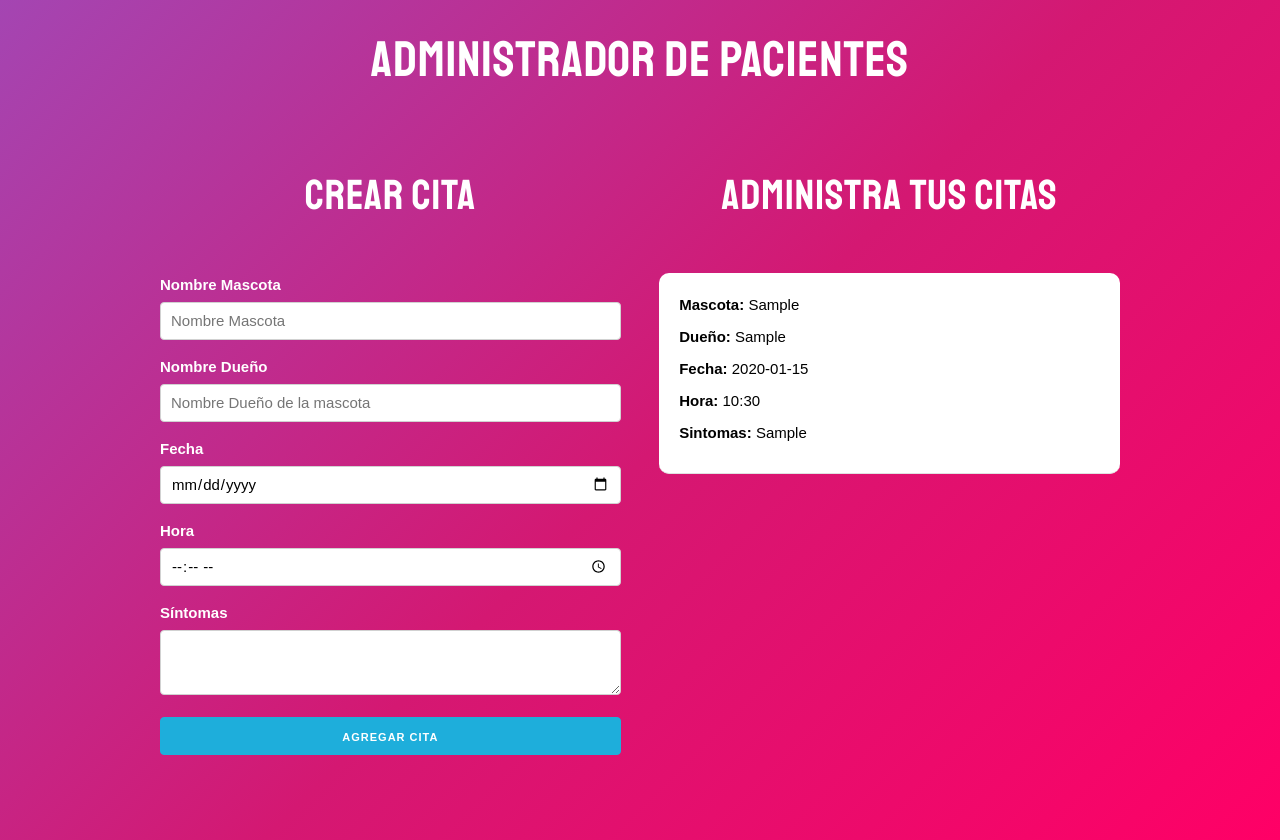
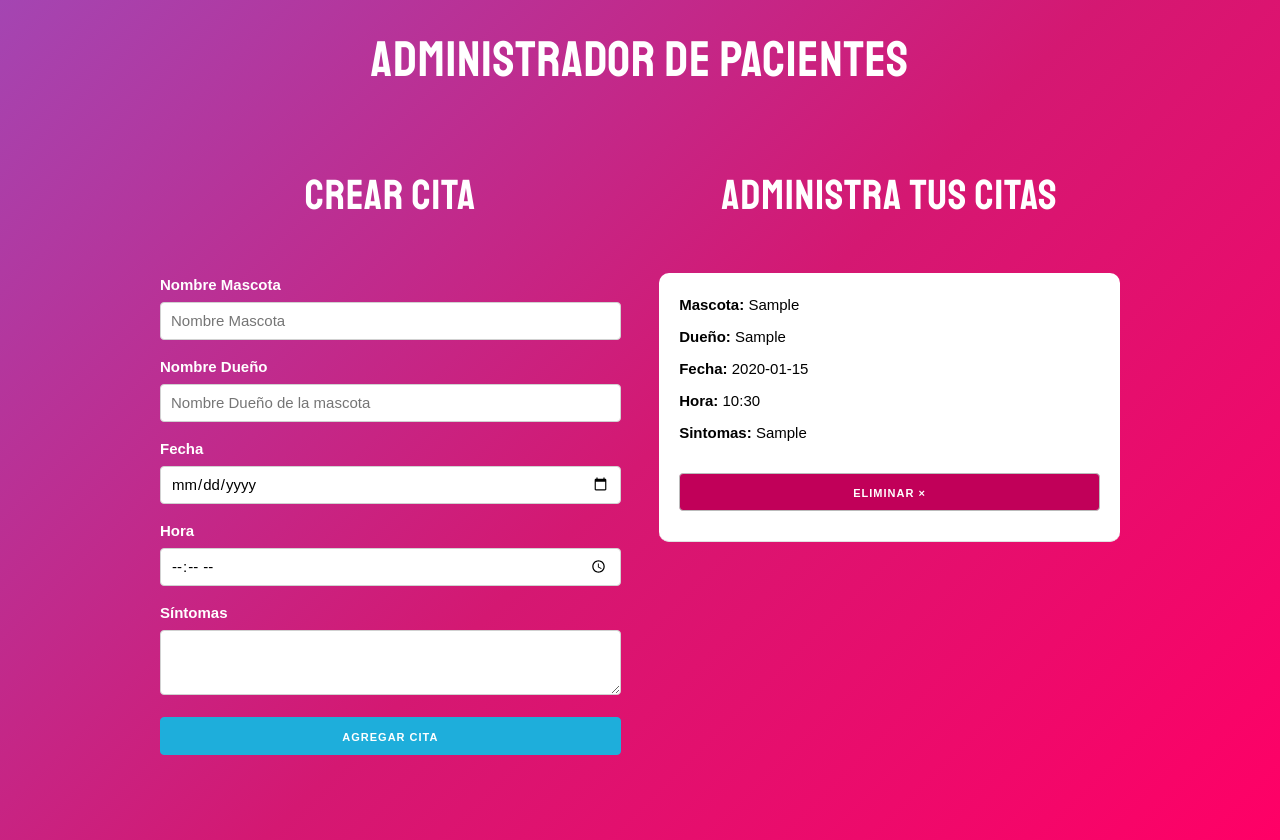
Before and after one commit to jganchozo/citas_react, a React (Create React App) app: page / in a window 1280 px wide. Both pictures are taken after typing "Sample", "Sample", "2020-01-15", "10:30", "Sample" into the empty fields and a click on the button "AGREGAR CITA". Built offline with nearby package versions, Linux system fonts and the light colour scheme.

Commit message:
eliminar citas

```diff
--- a/src/App.js
+++ b/src/App.js
@@ -12,6 +12,11 @@
     guardarCitas([...citas, cita]);
   }
 
+  //funcion que elimina una cita por su id
+  const eliminarCita = (id) => {
+    const nuevasCitas = citas.filter(cita => cita.id !== id);
+    guardarCitas(nuevasCitas);
+  }
 
   return (
     <Fragment>
@@ -28,6 +33,7 @@
               <Cita
                 key={cita.id}
                 cita={cita}
+                eliminarCita= {eliminarCita}
               />
             ))}
           </div>
--- a/src/components/Cita.js
+++ b/src/components/Cita.js
@@ -1,6 +1,6 @@
 import React from 'react';
 
-const Cita = ({cita}) => {
+const Cita = ({cita, eliminarCita}) => {
     return (
         <div className="cita">
             <p>Mascota: <span>{cita.mascota}</span></p>
@@ -8,6 +8,11 @@
             <p>Fecha: <span>{cita.fecha}</span></p>
             <p>Hora: <span>{cita.hora}</span></p>
             <p>Sintomas: <span>{cita.sintomas}</span></p>
+
+            <button
+                className="button eliminar u-full-width"
+                onClick={() => eliminarCita(cita.id)}
+            >Eliminar &times;</button>
         </div>
      );
 }
```
